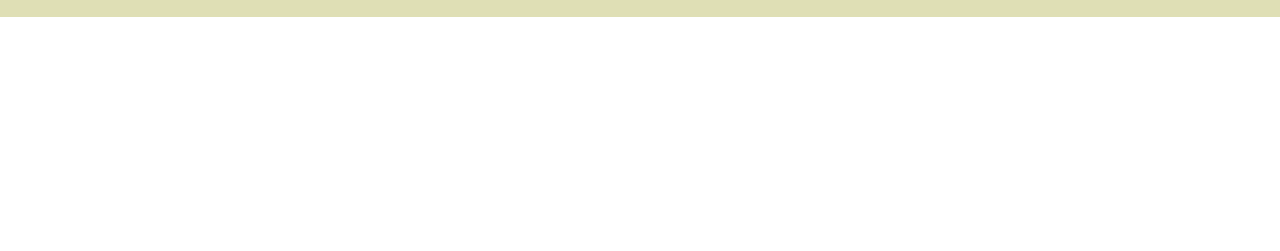
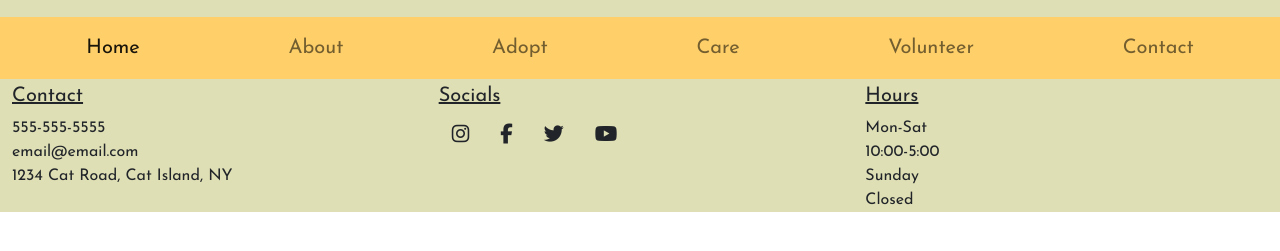
Before and after one commit to ashley-telsan/telsan-cat-house, a website: page templates.html in a window 1280 px wide. Shown: the part 215-466 px from the top of the page. Drawn offline with nearby package versions, Linux system fonts and the light colour scheme.

Commit message:
Footer -creates and styles footer

```diff
--- a/styles.css
+++ b/styles.css
@@ -84,3 +84,14 @@
 a:hover.nav-link{
   text-decoration: underline;
 }
+
+/* Footer CSS */
+.site-footer{
+  background-color: var(--green-mid);
+  font-family: 'Josefin Sans', sans-serif;
+}
+
+.site-footer h5{
+  margin-top: 5px;
+  text-decoration: underline;
+}
--- a/templates.html
+++ b/templates.html
@@ -39,14 +39,85 @@
       </div>
     </header>
 
+    <!-- Nav Bar -->
+    <nav class="navbar navbar-expand-sm navbar-light sticky-top">
+      <div class="container-fluid w-100">
+      <!-- Title and Logo only show on xs screens -->
+        <a href="#" class="d-block d-sm-none navbar-title">
+          <img src="img/logo.png"
+            width="30"
+            height="30"
+            class="d-inline-block align-top"
+            alt="a cat paw">
+          <span class="">Telsan Cat House</span>
+        </a>
+
+        <button class="navbar-toggler"
+          type="button"
+          data-toggle="collapse"
+          data-target="#collapsibleNavbar">
+        <span class="navbar-toggler-icon"></span>
+        </button>
+
+        <div class="navbar-collapse collapse" id="collapsibleNavbar">
+          <ul class="navbar-nav nav-fill w-100">
+            <li class="nav-item d-block d-sm-none">
+              <a href="#" class="nav-link">Donate!</a>
+            </li>
+            <li class="nav-item">
+              <a href="#" class="nav-link active">Home</a>
+            </li>
+            <li class="nav-item">
+              <a href="#" class="nav-link">About</a>
+            </li>
+            <li class="nav-item">
+              <a href="#" class="nav-link">Adopt</a>
+            </li>
+            <li class="nav-item">
+              <a href="#" class="nav-link">Care</a>
+            </li>
+            <li class="nav-item">
+              <a href="#" class="nav-link">Volunteer</a>
+            </li>
+            <li class="nav-item">
+              <a href="#" class="nav-link">Contact</a>
+            </li>
+          </ul>
+        </div>
+      </div>
+    </nav>
+
     <!--Webpage Body-->
     <div>
 
     </div>
 
     <!--Webpage Footer-->
-    <footer>
-
+    <footer class="site-footer">
+      <div class="container-fluid">
+        <div class="row">
+          <div class="col">
+            <h5>Contact</h5>
+            555-555-5555<br />
+            email@email.com<br />
+            1234 Cat Road, Cat Island, NY
+          </div>
+          <div class="col">
+            <h5>Socials</h5>
+            <a class="btn btn-social-icon btn-instagram" href="http://instagram.com/"><span class="fa fa-instagram fa-lg"></span></span></a>
+            <a class="btn btn-social-icon btn-facebook" href="http://facebook.com/"><span class="fa fa-facebook fa-lg"></span></a>
+            <a class="btn btn-social-icon btn-twitter" href="http://twitter.com/"><span class="fa fa-twitter fa-lg"></span></a>
+            <a class="btn btn-social-icon btn-google" href="http://youtube.com/"><span class="fa fa-youtube fa-lg"></span></a>
+          </div>
+          <div class="col">
+            <h5>Hours</h5>
+            Mon-Sat <br />
+            10:00-5:00 <br />
+            Sunday <br />
+            Closed
+          </div>
+        </div>
+      </div>
     </footer>
 
     <!--jQuery, Popper and Bootstrap JS plugins-->
```
Also changed, not shown: index.html (+25 -2 lines).
